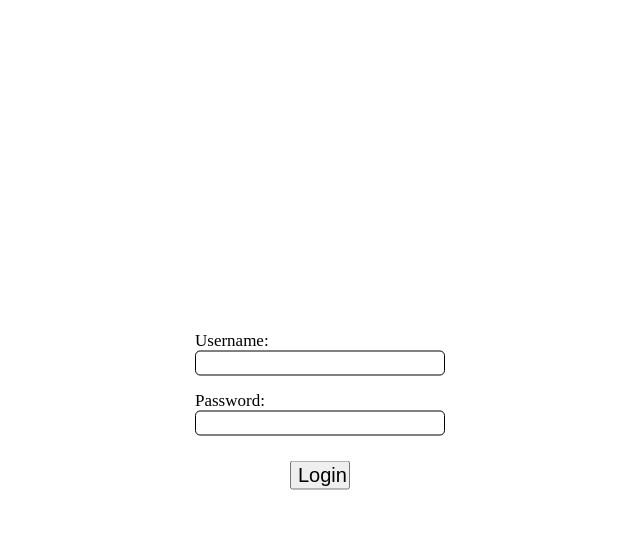
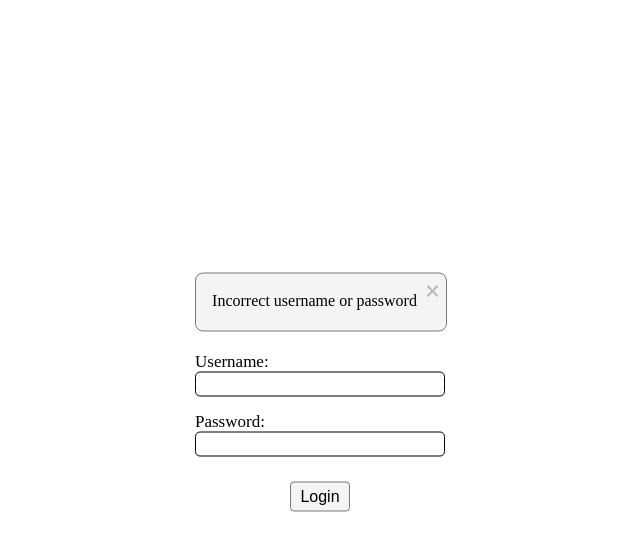
Before and after one commit to siljr/prosjekt1, a Django app: page /login/error in a window 1280 px wide. Shown: the top 551 px of the page, without its empty margins (320-960 px from the left). Run offline with Django 3.2, Linux system fonts and the light colour scheme.

Commit message:
The login page now displays an error message, if the optional argument is set. The error message is displayed when login fails

```diff
--- a/band_booking/static/band_booking/login.css
+++ b/band_booking/static/band_booking/login.css
@@ -1,9 +1,39 @@
-form {
+.center {
     position: absolute;
     left: 50%;
     top: 50%;
     transform: translate(-50%, -50%);
     width: 250px;
+}
+
+.login_error{
+    width: 250px;
+    text-align: center;
+    height: 57px;
+    font-size: 16px;
+    background-color: #f4f4f4;
+    border-radius: 8px;
+    border: 1px solid #777777;
+}
+
+.message{
+    padding-left: 6px;
+    padding-top: 18px;
+    display: inline-block;
+}
+
+.dismiss_message_button{
+    position: relative;
+    border: none;
+    bottom: 9px;
+    left: 4px;
+    width: 15px;
+    background: transparent url("message_dismiss.png");
+    outline: none;
+}
+
+.dismiss_message_button:hover{
+    cursor: pointer;
 }
 
 .loginField {
@@ -28,6 +58,10 @@ form {
 
 .loginButton {
     width: 60px;
-    font-size: 20px;
+    font-size: 16px;
     margin: 10px 0 0 95px;
+    border-radius: 4px;
+    background-color: #f4f4f4;
+    height: 30px;
+    border: 1px solid #777777;
 }
--- /dev/null
+++ b/band_booking/static/band_booking/login.js
@@ -0,0 +1,3 @@
+document.getElementById("dismiss_message_button").addEventListener("click", function(){
+    document.getElementById('login_error').style.display = 'none';
+});
--- a/band_booking/templates/band_booking/login.html
+++ b/band_booking/templates/band_booking/login.html
@@ -1,7 +1,19 @@
 {% load static %}
 <link rel="stylesheet" type="text/css" href="{% static 'band_booking/login.css' %}"/>
 
-<form action="auth" method="post">
+
+<div class="center">
+    {% if error %}
+        <div class="login_error" id="login_error">
+            <div class="message">
+                Incorrect username or password
+            </div>
+            <span class="dismiss">
+                <input id="dismiss_message_button" type="button" class="dismiss_message_button"/>
+            </span>
+        </div>
+    {% endif %}
+    <form action="/auth" method="post">
         {% csrf_token %}
         <div class="loginField">
             <label for="username">Username: </label>
@@ -13,3 +25,6 @@
         </div>
         <input class="loginButton" value="Login" type="submit">
     </form>
+</div>
+
+<script src="{% static 'band_booking/login.js'%}"></script>
```
Also changed, not shown: band_booking/static/band_booking/message_dismiss.png (added). Lines whose indentation alone changed are shown as unchanged.
